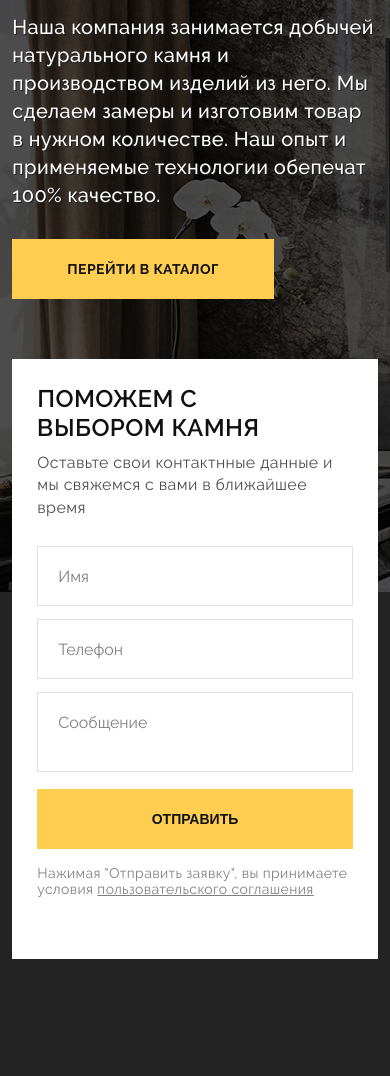
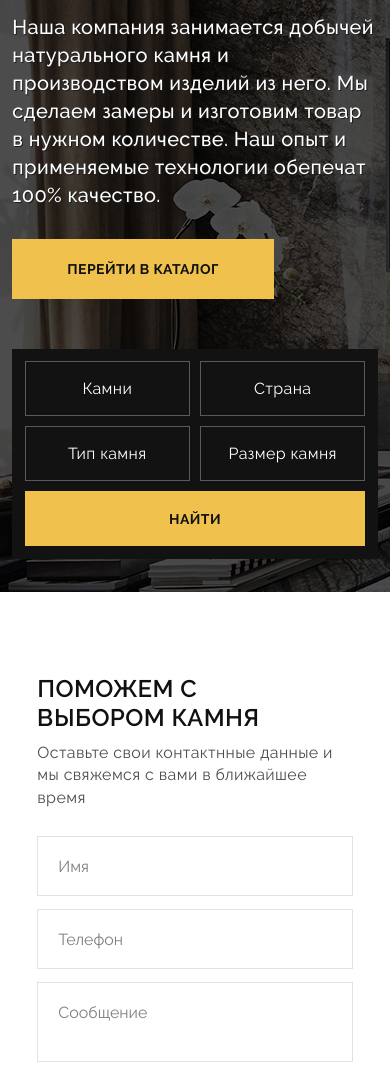
Before and after one commit to vmnekrasovv/geographica, a plain HTML site: page app/index.html in a window 390 px wide. Shown: the part 358-1434 px from the top of the page. Before the commit the page ends 1317 px from the top, so only its background shows below. Drawn offline with Linux system fonts and the light colour scheme.

Commit message:
header-filter (adaptive)
по-хорошему переверстать бы надо весь header-content \

```diff
--- a/app/index.html
+++ b/app/index.html
@@ -84,7 +84,13 @@
 
 					</div> <!-- /header-form -->
 
-
+					<div class="header-filter">
+						<div class="header-filter__item">Камни</div>
+						<div class="header-filter__item">Страна</div>
+						<div class="header-filter__item">Тип камня</div>
+						<div class="header-filter__item">Размер камня</div>
+						<div class="button header-filter__button">найти</div>
+					</div>
 
 				</div> <!-- /container -->
 			</div> <!-- /header-content -->
--- a/app/scss/_header.scss
+++ b/app/scss/_header.scss
@@ -40,8 +40,9 @@
 				gap: 50px;
 				left: 0;
 			}
-		}
-	}
+		} // navbar-dropdown
+
+	} // navbar
 
 	.logo {
 
@@ -62,7 +63,7 @@
 		@media (min-width: 1921px) {
 			font-size: calc(var(--index) * 2);
 		}
-	}
+	} // logo
 
 	&-menu {
 		display: flex;
@@ -106,7 +107,7 @@
 				font-size: calc(var(--index) * 1.2);
 			}
 		}
-	} // menu
+	} // header-menu
 
 	.toolbar {
 		display: flex;
@@ -121,7 +122,7 @@
 			display: flex;
 			gap: 15px;
 		}
-	}
+	} // toolbar
 
 	.search, .message {
 		width: 40px;
@@ -218,6 +219,7 @@
 	} // header-content
 
 	&-form {
+
 		width: 480px;
 		height: 560px;
 		position: absolute;
@@ -234,7 +236,7 @@
 			&::before {
 				display: block;
 				content: '';
-				width: calc(100vw - (var(--index) * 2));
+				width: 100%;
 				height: 100%;
 				position: absolute;
 				top: 0;
@@ -244,6 +246,11 @@
 				background-image: url('../images/dest/help_choosing.jpg');
 				background-size: cover;
 				background-repeat: no-repeat;
+				opacity: .2;
+
+				@media (max-width: 768px) {
+					display: none;
+				}
 			}
 		}
 
@@ -257,6 +264,16 @@
 		    padding: 50px 0;
 		    height: auto;
 		    bottom: -265px;
+		}
+
+		@media (max-width: 768px) {
+			padding: 40px 0;
+			bottom: -350px;
+		}
+
+		@media (max-width: 576px) {
+			padding: 20px 0 40px;
+			bottom: -330px;
 		}
 
 		&-box {
@@ -275,7 +292,7 @@
 				width: 480px;
 				margin: 0 auto;
 			}
-		}
+		} // header-form-box
 
 		&__title {
 			font-size: 24px;
@@ -298,6 +315,8 @@
 			margin-bottom: 27px;
 			color: rgba(0,0,0,.7);
 		}
+
+	} // header-form
 
 	.help-choosing {
 
@@ -345,7 +364,76 @@
 				text-decoration: underline;
 			}
 		}
+
+	} // help-choosing
+
+	.header-filter {
+		width: 100%;
+		padding: 45px;
+		display: flex;
+		justify-content: space-between;
+		align-items: center;
+		gap: 30px;
+		position: relative;
+		bottom: -140px;
+		background: #121212;
+
+		@media (max-width: 1250px) {
+			bottom: 570px;
 		}
 
-	} // header-form
+		@media (max-width: 990px) {
+			padding: 30px;
+			align-content: center;
+			flex-wrap: wrap;
+			gap: 10px;
+			bottom: 600px;
 		}
+
+		@media (max-width: 768px) {
+			margin-bottom: 50px;
+			bottom: 550px;
+		}
+
+		@media (max-width: 576px) {
+			padding: var(--index);
+		}
+
+		&__item,
+		&__button {
+			flex: 1;
+			height: 55px;
+		}
+
+		&__item {
+			display: flex;
+			justify-content: center;
+			align-items: center;
+			color: #fff;
+			border: 1px solid rgba(255,255,255,.3);
+			transition: .2s;
+
+			&:hover {
+				cursor: pointer;
+				border-color: var(--color-second-active);
+			}
+
+			@media (max-width: 768px) {
+				flex-basis: 48%;
+			}
+		}
+
+		&__button {
+			display: flex;
+			align-items: center;
+			justify-content: center;
+			padding: 0;
+
+			@media (max-width: 990px) {
+				width: 100%;
+				flex-basis: 100%;
+			}
+		}
+	}
+
+} // header
--- a/app/scss/app.scss
+++ b/app/scss/app.scss
@@ -13,8 +13,8 @@
 	--index: calc(1vw + 1vh);
 
 	--color-first: #242424;
-	--color-second: #FFCD50;
-	--color-second-active: #FFC531;
+	--color-second: #F0C14C;
+	--color-second-active: #FFC331;
 
 }
 
@@ -22,7 +22,7 @@ html, body {
 	width: 100%;
 	height: 100%;
 	position: relative;
-	background: var(--color-first);
+	background: #fff;
 	color: #111;
 	font-size: 16px;
 	font-family: 'Raleway';
```
Also changed, not shown: app/css/app.min.css. Lines whose indentation alone changed are shown as unchanged.
